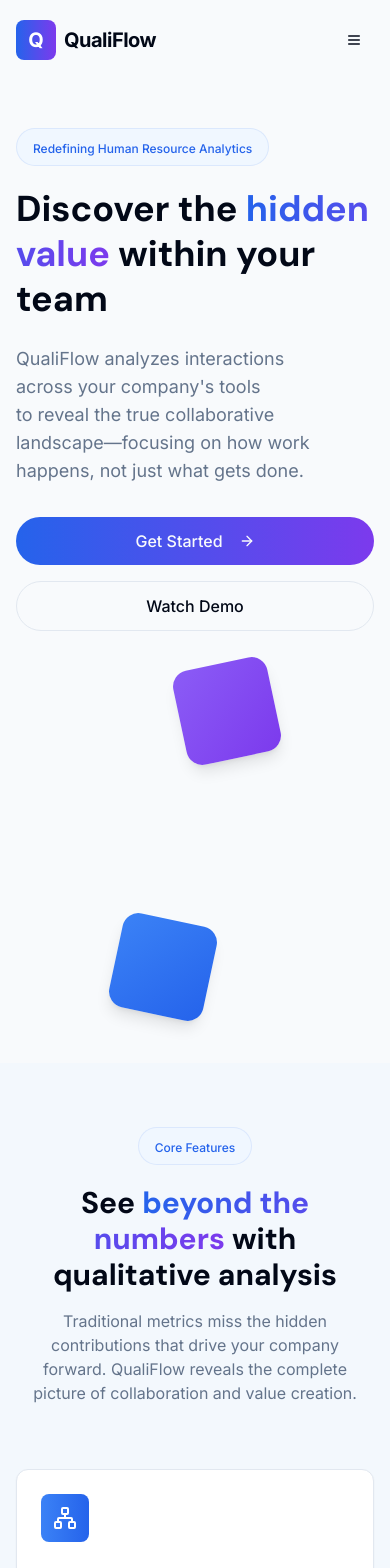
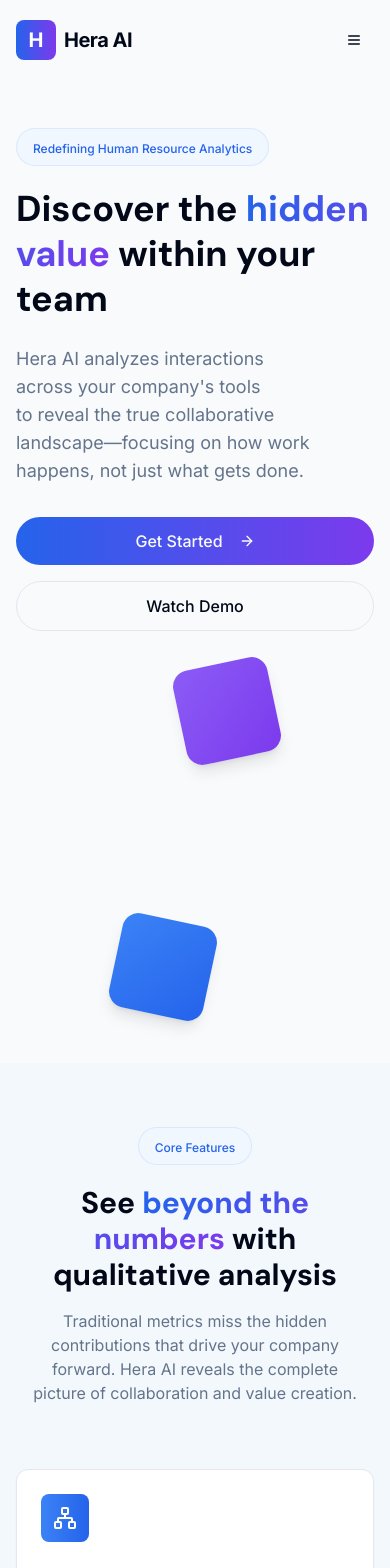
Before and after one commit to ChideraIbe123/Hera-Marketing-Page, a React (Vite) app: page / in a window 390 px wide. Shown: the top 1568 px of the page. Built offline with nearby package versions, Linux system fonts and the light colour scheme; grey boxes are pictures that could not be loaded.

Commit message:
Fix layout issues and rename
Rename project to Hera AI and fix misaligned images.

```diff
--- a/src/components/CallToAction.tsx
+++ b/src/components/CallToAction.tsx
@@ -27,7 +27,7 @@ const CallToAction = () => {
                   Uncover the true value within your organization
                 </h2>
                 <p className="text-white/80 mb-8">
-                  Ready to discover who's really driving your success? QualiFlow reveals the hidden heroes and collaboration networks that traditional HR analytics miss.
+                  Ready to discover who's really driving your success? Hera AI reveals the hidden heroes and collaboration networks that traditional HR analytics miss.
                 </p>
 
                 <div className="flex flex-col sm:flex-row gap-4">
--- a/src/components/Features.tsx
+++ b/src/components/Features.tsx
@@ -61,7 +61,7 @@ const Features = () => {
             See <span className="text-gradient">beyond the numbers</span> with qualitative analysis
           </h2>
           <p className="text-muted-foreground text-balance">
-            Traditional metrics miss the hidden contributions that drive your company forward. QualiFlow reveals the complete picture of collaboration and value creation.
+            Traditional metrics miss the hidden contributions that drive your company forward. Hera AI reveals the complete picture of collaboration and value creation.
           </p>
         </div>
 
@@ -81,7 +81,7 @@ const Features = () => {
         </div>
 
         <div className="mt-20 bg-gradient-to-r from-blue-50 to-violet-50 rounded-2xl p-8 md:p-12 overflow-hidden relative">
-          <div className="flex flex-col md:flex-row items-center">
+          <div className="flex flex-col md:flex-row md:items-center">
             <div className="md:w-1/2 mb-8 md:mb-0">
               <h3 className="text-2xl md:text-3xl font-bold mb-4">
                 Hidden Value Visualization
@@ -108,7 +108,7 @@ const Features = () => {
               </ul>
             </div>
             <div className="md:w-1/2 relative">
-              <div className="relative aspect-video w-full bg-white rounded-xl overflow-hidden shadow-lg">
+              <div className="relative aspect-video w-full bg-white rounded-xl overflow-hidden shadow-lg mx-auto">
                 <div className="absolute inset-0 bg-gradient-to-r from-blue-900/5 to-violet-900/5"></div>
                 <div className="absolute inset-0 flex items-center justify-center">
                   <div className="relative w-full h-full p-6">
--- a/src/components/Footer.tsx
+++ b/src/components/Footer.tsx
@@ -15,9 +15,9 @@ const Footer = () => {
           <div className="md:col-span-1">
             <a href="/" className="flex items-center gap-2 mb-6">
               <div className="w-10 h-10 rounded-lg bg-gradient-to-r from-blue-600 to-violet-600 flex items-center justify-center text-white font-bold text-xl">
-                Q
+                H
               </div>
-              <span className="font-bold text-xl tracking-tight">QualiFlow</span>
+              <span className="font-bold text-xl tracking-tight">Hera AI</span>
             </a>
             <p className="text-muted-foreground mb-6">
               Redefining HR analytics through qualitative interaction analysis.
@@ -77,7 +77,7 @@ const Footer = () => {
 
         <div className="mt-12 pt-8 border-t border-border flex flex-col md:flex-row justify-between items-center">
           <p className="text-sm text-muted-foreground mb-4 md:mb-0">
-            © {new Date().getFullYear()} QualiFlow. All rights reserved.
+            © {new Date().getFullYear()} Hera AI. All rights reserved.
           </p>
 
           <div className="flex flex-wrap gap-4 md:gap-8">
--- a/src/components/Hero.tsx
+++ b/src/components/Hero.tsx
@@ -18,7 +18,7 @@ const Hero = () => {
             </h1>
 
             <p className="text-lg text-muted-foreground mb-8 md:max-w-lg text-balance">
-              QualiFlow analyzes interactions across your company's tools to reveal the true collaborative landscape—focusing on how work happens, not just what gets done.
+              Hera AI analyzes interactions across your company's tools to reveal the true collaborative landscape—focusing on how work happens, not just what gets done.
             </p>
 
             <div className="flex flex-col sm:flex-row gap-4">
@@ -33,7 +33,7 @@ const Hero = () => {
           </div>
 
           <div className="md:w-1/2 relative">
-            <div className="relative w-full h-80 md:h-96 bg-gradient-to-br from-blue-50 to-violet-50 rounded-2xl overflow-hidden animate-fade-in">
+            <div className="relative w-full h-80 md:h-[400px] bg-gradient-to-br from-blue-50 to-violet-50 rounded-2xl overflow-hidden animate-fade-in mx-auto">
               <div className="absolute inset-0 bg-[url('https://images.unsplash.com/photo-1519389950473-47ba0277781c?ixlib=rb-1.2.1&auto=format&fit=crop&w=1000&q=80')] bg-cover bg-center opacity-10"></div>
 
               {/* Network visualization elements */}
--- a/src/components/Navbar.tsx
+++ b/src/components/Navbar.tsx
@@ -35,9 +35,9 @@ const Navbar = () => {
           <div className="flex items-center">
             <a href="/" className="flex items-center gap-2">
               <div className="w-10 h-10 rounded-lg bg-gradient-to-r from-blue-600 to-violet-600 flex items-center justify-center text-white font-bold text-xl">
-                Q
+                H
               </div>
-              <span className="font-bold text-xl tracking-tight">QualiFlow</span>
+              <span className="font-bold text-xl tracking-tight">Hera AI</span>
             </a>
           </div>
 
--- a/src/components/Testimonial.tsx
+++ b/src/components/Testimonial.tsx
@@ -14,7 +14,7 @@ const Testimonial = () => {
             Discover hidden <span className="text-gradient">talent and value</span>
           </h2>
           <p className="text-muted-foreground text-balance">
-            See how organizations are using QualiFlow to recognize and reward the true contributors within their teams.
+            See how organizations are using Hera AI to recognize and reward the true contributors within their teams.
           </p>
         </div>
 
@@ -26,11 +26,11 @@ const Testimonial = () => {
 
             <div className="flex flex-col md:flex-row gap-8">
               <div className="w-full md:w-2/5">
-                <div className="relative rounded-lg overflow-hidden mb-5">
+                <div className="relative rounded-lg overflow-hidden mb-5 w-full h-48 md:h-auto">
                   <img
                     src="https://images.unsplash.com/photo-1605810230434-7631ac76ec81?ixlib=rb-1.2.1&auto=format&fit=crop&w=1000&q=80"
                     alt="Tech company office with people collaborating"
-                    className="w-full aspect-video object-cover"
+                    className="w-full h-full object-cover"
                   />
                 </div>
                 <div className="flex items-center gap-4">
@@ -48,11 +48,11 @@ const Testimonial = () => {
 
               <div className="w-full md:w-3/5">
                 <blockquote className="text-lg mb-6 text-balance">
-                  "QualiFlow completely transformed how we evaluate and recognize our team members. The traditional performance metrics were missing the people who made everyone else better.
+                  "Hera AI completely transformed how we evaluate and recognize our team members. The traditional performance metrics were missing the people who made everyone else better.
                   <span className="font-medium text-primary"> We discovered that some of our most valuable team members weren't the ones with the most visible output—they were the ones empowering others.</span> This insight helped us retain key employees who might have otherwise gone unrecognized."
                 </blockquote>
 
-                <div className="grid grid-cols-2 gap-4">
+                <div className="grid grid-cols-1 sm:grid-cols-2 gap-4">
                   <div className="bg-secondary/50 p-4 rounded-lg">
                     <p className="text-2xl font-bold text-primary">42%</p>
                     <p className="text-sm text-muted-foreground">Increase in identifying key collaborators</p>
@@ -73,7 +73,7 @@ const Testimonial = () => {
               </div>
 
               <blockquote className="text-lg mb-6 text-balance">
-                "We were about to lose a developer who didn't seem productive by traditional metrics. QualiFlow revealed he was actually crucial to our team's success, answering questions and helping others constantly."
+                "We were about to lose a developer who didn't seem productive by traditional metrics. Hera AI revealed he was actually crucial to our team's success, answering questions and helping others constantly."
               </blockquote>
             </div>
 
```
